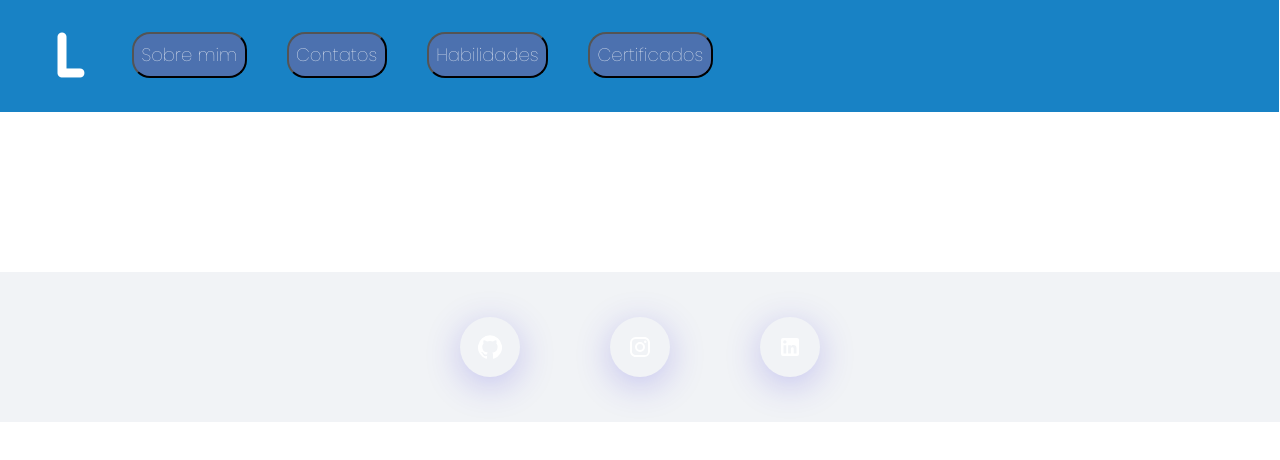
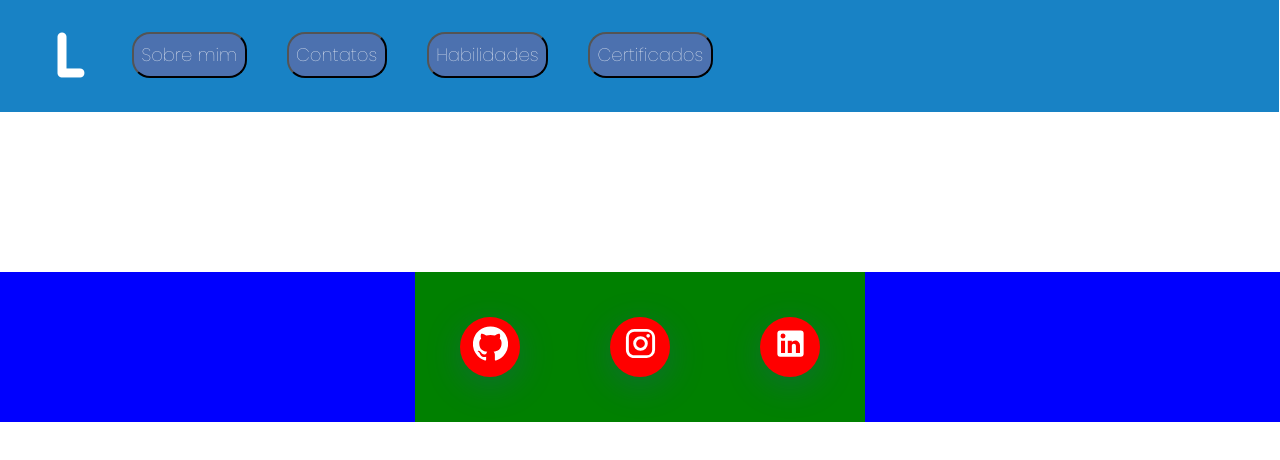
Before and after one commit to Luanbian/myport, a React (Create React App) app: page /contact in a window 1280 px wide. Shown: the top 460 px of the page. Built offline with nearby package versions, Linux system fonts and the light colour scheme.

Commit message:
adicionada animações aos contatos

```diff
--- a/src/pages/contact/contact.js
+++ b/src/pages/contact/contact.js
@@ -6,41 +6,38 @@ import GitHubIcon from '@material-ui/icons/GitHub';
 
 function Contact(){
     return(
-        <Total className="con-social">
+        <Total className="con-social-btns">
             <Button>
-                <In className="ibx"></In>
-                <GitHubIcon/>
+                <In className="bx"> <GitHubIcon fontSize="large"/> </In>
                 <Bg className="bg"></Bg>
             </Button>
             <Button>
-                <In></In>
-                <InstagramIcon/>
-                <Bg></Bg>
+                <In className="bx"> <InstagramIcon fontSize="large"/> </In>
+                <Bg className="bg"></Bg>
             </Button>
             <Button>
-                <In></In>
-                <LinkedInIcon/>
-                <Bg></Bg>
+                <In className="bx"> <LinkedInIcon fontSize="large"/> </In>
+                <Bg className="bg"></Bg>
             </Button>
         </Total>
     )
 }
 
-(function Move(){
 const btns = document.querySelectorAll('.con-social-btns button')
+
 btns.forEach((item) => {
   item.addEventListener('mousemove', (evt) => {
     const x = evt.layerX - 60
     const y = evt.layerY - 60
     const bg = evt.target.querySelector('.bg')
-        const i = evt.target.querySelector('.ibx')
+    const i = evt.target.querySelector('i.bx')
     bg.style.transform = `translate(${x / 8}px, ${y / 8}px)`
     i.style.transform = `translate(${x / 4}px, ${y / 4}px)`
   })
 
   item.addEventListener('mouseenter', (evt) => {
     const bg = evt.target.querySelector('.bg')
-        const i = evt.target.querySelector('.ibx')
+    const i = evt.target.querySelector('i.bx')
     bg.style.transition = 'all .15s ease'
     i.style.transition = 'all .15s ease'
     setTimeout(() => {
@@ -51,7 +48,7 @@ function Contact(){
 
   item.addEventListener('mouseleave', (evt) => {
     const bg = evt.target.querySelector('.bg')
-        const i = evt.target.querySelector('.ibx')
+    const i = evt.target.querySelector('i.bx')
     bg.style.transition = 'all .25s ease'
     i.style.transition = 'all .25s ease'
     bg.style.transform = `translate(${0}px, ${0}px)`
@@ -63,6 +60,5 @@ function Contact(){
     }, 250);
   })
 })
-});
 
 export default Contact;
--- a/src/pages/contact/contactstyled.js
+++ b/src/pages/contact/contactstyled.js
@@ -4,7 +4,7 @@ export const Total = styled.div`
     display: flex;
     align-items: center;
     justify-content: center;
-    background: #F1F3F6;
+    background: blue;
 `
 export const Button = styled.button`
     width: 150px;
@@ -15,7 +15,7 @@ export const Button = styled.button`
     border:0px;
     color:#fff;
     cursor:pointer;
-    background: transparent;
+    background: green;
     position: relative;
     transition: all .25s ease;
     :active{
@@ -27,7 +27,7 @@ export const Button = styled.button`
 export const Bg = styled.div`
     position: absolute;
     width:60px;
-    background: rbg(53,209,214);
+    background: red;
     height: 60px;
     border-radius:50px;
     pointer-events:none;
```
Lines whose indentation alone changed are shown as unchanged.
